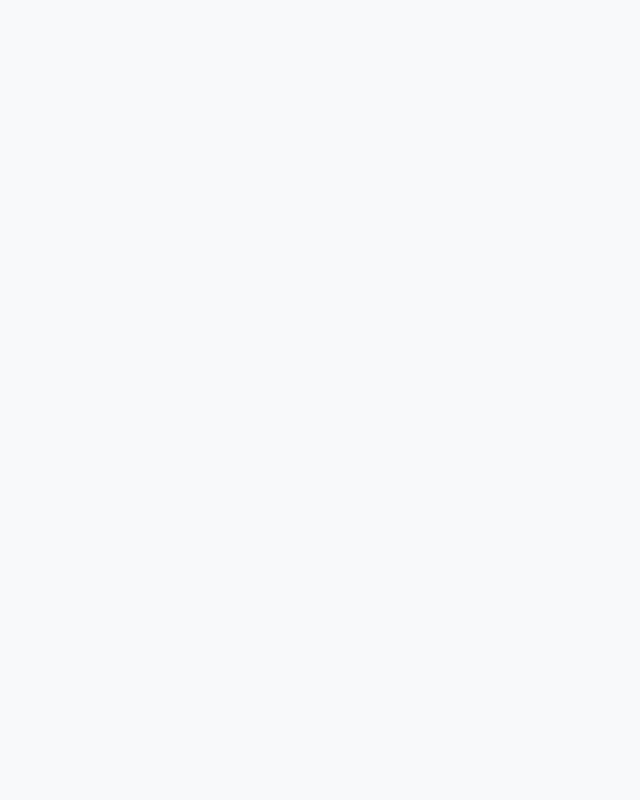
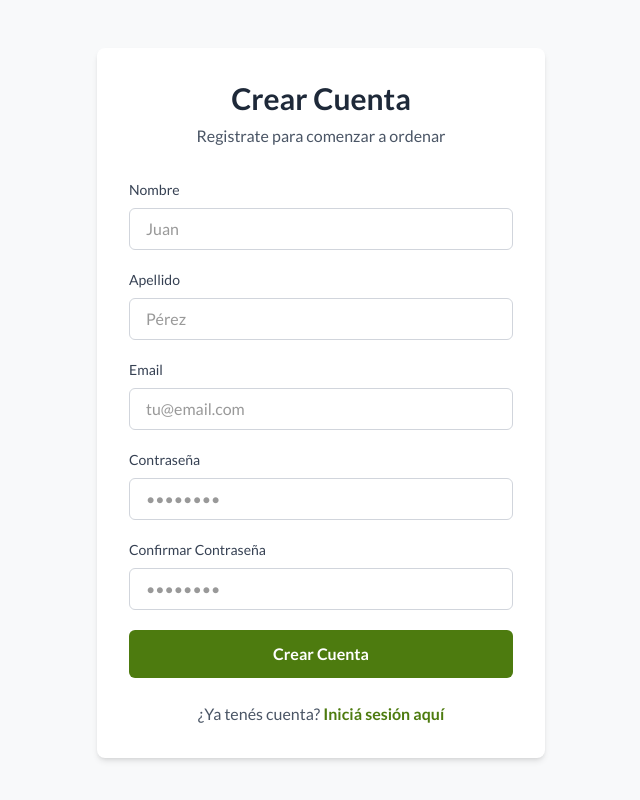
Before and after one commit to aalandev8/anima-ecommerce-front, a React (Vite) app: page /register in a window 1280 px wide. Before the commit this address had no page. Shown: the top 800 px of the page, without its empty margins (319-959 px from the left). Built offline with nearby package versions, Linux system fonts and the light colour scheme.

Commit message:
Se creo pagina de Registro

```diff
--- a/src/App.jsx
+++ b/src/App.jsx
@@ -11,6 +11,7 @@ import StoreList from "./pages/StoreList";
 import StorePage from "./pages/StorePage";
 import ProductDetail from "./pages/ProductDetail";
 import Login from "./pages/Login";
+import Register from "./pages/Register";
 
 function App() {
   return (
@@ -18,6 +19,7 @@ function App() {
       <Router>
         <Routes>
           <Route path="/" element={<Home />} />
+          <Route path="/register" element={<Register />} />
           <Route path="/login" element={<Login />} />
           <Route path="/stores/:category" element={<StoreList />} />
           <Route path="/store/:storeId" element={<StorePage />} />
--- a/src/components/ui/Navbar.jsx
+++ b/src/components/ui/Navbar.jsx
@@ -179,9 +179,7 @@ export const Navbar = () => {
                 {isUserMenuOpen && (
                   <div className="absolute right-0 mt-2 w-48 bg-white rounded-md shadow-lg py-2 z-50">
                     <div className="px-4 py-2 border-b border-gray-200">
-                      <p className="text-sm font-semibold text-gray-800">
-                        {user?.name || "Usuario"}
-                      </p>
+                      <p className="text-sm font-semibold text-gray-800">{user?.name || 'Usuario'}{user?.apellido}</p>
                       <p className="text-xs text-gray-500">{user?.email}</p>
                     </div>
                     <Link
@@ -315,20 +313,14 @@ export const Navbar = () => {
   <div className="border-t border-gray-200 mt-2 pt-2">
     <div className="px-2 py-2">
       <p className="text-sm font-semibold text-gray-800">
-                    {user?.name || "Usuario"}
+        {user?.name} {user?.lastname}
       </p>
       <p className="text-xs text-gray-500">{user?.email}</p>
     </div>
-                <Link
-                  to="/profile"
-                  className="block py-2 text-gray-700 hover:text-[#4d7b0f] font-medium"
-                >
+    <Link to="/profile" className="block py-2 text-gray-700 hover:text-[#4d7b0f] font-medium">
       Mi Perfil
     </Link>
-                <Link
-                  to="/orders"
-                  className="block py-2 text-gray-700 hover:text-[#4d7b0f] font-medium"
-                >
+    <Link to="/orders" className="block py-2 text-gray-700 hover:text-[#4d7b0f] font-medium">
       Mis Pedidos
     </Link>
     <button
--- a/src/pages/Login.jsx
+++ b/src/pages/Login.jsx
@@ -28,8 +28,10 @@ const Login = () => {
 
     try {
       const data = await authAPI.login(formData);
-      dispatch(loginSuccess({ user: data.user, token: data.token }));
-      navigate('/'); // Redirigir al home
+      dispatch(loginSuccess({
+        user: data.data.user,
+         token: data.data.token }));
+      navigate('/');
     } catch (err) {
       dispatch(loginFailure(err.response?.data?.message || 'Error al iniciar sesión'));
     }
@@ -85,7 +87,7 @@ const Login = () => {
           <button
             type="submit"
             disabled={loading}
-            className="w-full bg-primary text-white py-3 rounded-md font-semibold hover:bg-primary-dark transition-colors disabled:opacity-50 disabled:cursor-not-allowed"
+            className="w-full bg-black text-white py-3 rounded-md font-semibold hover:bg-primary-dark transition-colors disabled:opacity-50 disabled:cursor-not-allowed"
           >
             {loading ? 'Iniciando sesión...' : 'Iniciar Sesión'}
           </button>
--- /dev/null
+++ b/src/pages/Register.jsx
@@ -0,0 +1,237 @@
+import { useState } from 'react';
+import { useDispatch, useSelector } from 'react-redux';
+import { useNavigate, Link } from 'react-router-dom';
+import { loginStart, loginSuccess, loginFailure } from '@/redux/slices/authSlice';
+import { authAPI } from '@/api/auth';
+
+const Register = () => {
+  const [formData, setFormData] = useState({
+    name: '',
+    lastname: '',
+    email: '',
+    password: '',
+    confirmPassword: '',
+  });
+
+  const [validationErrors, setValidationErrors] = useState({});
+
+  const dispatch = useDispatch();
+  const navigate = useNavigate();
+  const { loading, error } = useSelector((state) => state.auth);
+
+  const handleChange = (e) => {
+    const { name, value } = e.target;
+    setFormData({
+      ...formData,
+      [name]: value,
+    });
+
+    if (validationErrors[name]) {
+      setValidationErrors({
+        ...validationErrors,
+        [name]: '',
+      });
+    }
+  };
+
+  const validateForm = () => {
+    const errors = {};
+
+    if (!formData.name.trim()) {
+      errors.name = 'El nombre es requerido';
+    }
+
+    if (!formData.lastname.trim()) {
+      errors.lastname = 'El apellido es requerido';
+    }
+
+    if (!formData.email.trim()) {
+      errors.email = 'El email es requerido';
+    } else if (!/\S+@\S+\.\S+/.test(formData.email)) {
+      errors.email = 'El email no es válido';
+    }
+
+    if (!formData.password) {
+      errors.password = 'La contraseña es requerida';
+    } else if (formData.password.length < 6) {
+      errors.password = 'La contraseña debe tener al menos 6 caracteres';
+    }
+
+    if (!formData.confirmPassword) {
+      errors.confirmPassword = 'Debes confirmar tu contraseña';
+    } else if (formData.password !== formData.confirmPassword) {
+      errors.confirmPassword = 'Las contraseñas no coinciden';
+    }
+
+    return errors;
+  };
+
+  const handleSubmit = async (e) => {
+    e.preventDefault();
+
+    const errors = validateForm();
+    if (Object.keys(errors).length > 0) {
+      setValidationErrors(errors);
+      return;
+    }
+
+    dispatch(loginStart());
+
+    try {
+      const data = await authAPI.register({
+        nombre: formData.name,
+        apellido: formData.lastname,
+        email: formData.email,
+        password: formData.password,
+      });
+
+      // Tu backend devuelve { success, message, data: { user, token } }
+      dispatch(loginSuccess({
+        user: data.data.user,
+        token: data.data.token
+      }));
+      navigate('/');
+    } catch (err) {
+      const errorMessage = err.response?.data?.message || 'Error al registrarse';
+      dispatch(loginFailure(errorMessage));
+    }
+  };
+
+  return (
+    <div className="min-h-screen bg-neutral-light flex items-center justify-center px-4 py-12">
+      <div className="max-w-md w-full bg-white rounded-lg shadow-md p-8">
+        <div className="text-center mb-8">
+          <h2 className="text-3xl font-bold text-gray-800">Crear Cuenta</h2>
+          <p className="text-gray-600 mt-2">Registrate para comenzar a ordenar</p>
+        </div>
+
+        {error && (
+          <div className="bg-red-100 border border-red-400 text-red-700 px-4 py-3 rounded mb-4">
+            {error}
+          </div>
+        )}
+
+        <form onSubmit={handleSubmit} className="space-y-5">
+          <div>
+            <label htmlFor="nombre" className="block text-sm font-medium text-gray-700 mb-2">
+              Nombre
+            </label>
+            <input
+              type="text"
+              id="name"
+              name="name"
+              value={formData.name}
+              onChange={handleChange}
+              className={`w-full px-4 py-2 border rounded-md focus:outline-none focus:ring-2 focus:ring-[#4d7b0f] ${
+                validationErrors.name ? 'border-red-500' : 'border-gray-300'
+              }`}
+              placeholder="Juan"
+            />
+            {validationErrors.name && (
+              <p className="text-red-500 text-sm mt-1">{validationErrors.name}</p>
+            )}
+          </div>
+
+          <div>
+            <label htmlFor="apellido" className="block text-sm font-medium text-gray-700 mb-2">
+              Apellido
+            </label>
+            <input
+              type="text"
+              id="lastname"
+              name="lastname"
+              value={formData.lastname}
+              onChange={handleChange}
+              className={`w-full px-4 py-2 border rounded-md focus:outline-none focus:ring-2 focus:ring-[#4d7b0f] ${
+                validationErrors.lastname ? 'border-red-500' : 'border-gray-300'
+              }`}
+              placeholder="Pérez"
+            />
+            {validationErrors.lastname && (
+              <p className="text-red-500 text-sm mt-1">{validationErrors.lastname}</p>
+            )}
+          </div>
+
+          <div>
+            <label htmlFor="email" className="block text-sm font-medium text-gray-700 mb-2">
+              Email
+            </label>
+            <input
+              type="email"
+              id="email"
+              name="email"
+              value={formData.email}
+              onChange={handleChange}
+              className={`w-full px-4 py-2 border rounded-md focus:outline-none focus:ring-2 focus:ring-[#4d7b0f] ${
+                validationErrors.email ? 'border-red-500' : 'border-gray-300'
+              }`}
+              placeholder="tu@email.com"
+            />
+            {validationErrors.email && (
+              <p className="text-red-500 text-sm mt-1">{validationErrors.email}</p>
+            )}
+          </div>
+
+          <div>
+            <label htmlFor="password" className="block text-sm font-medium text-gray-700 mb-2">
+              Contraseña
+            </label>
+            <input
+              type="password"
+              id="password"
+              name="password"
+              value={formData.password}
+              onChange={handleChange}
+              className={`w-full px-4 py-2 border rounded-md focus:outline-none focus:ring-2 focus:ring-[#4d7b0f] ${
+                validationErrors.password ? 'border-red-500' : 'border-gray-300'
+              }`}
+              placeholder="••••••••"
+            />
+            {validationErrors.password && (
+              <p className="text-red-500 text-sm mt-1">{validationErrors.password}</p>
+            )}
+          </div>
+
+          <div>
+            <label htmlFor="confirmPassword" className="block text-sm font-medium text-gray-700 mb-2">
+              Confirmar Contraseña
+            </label>
+            <input
+              type="password"
+              id="confirmPassword"
+              name="confirmPassword"
+              value={formData.confirmPassword}
+              onChange={handleChange}
+              className={`w-full px-4 py-2 border rounded-md focus:outline-none focus:ring-2 focus:ring-[#4d7b0f] ${
+                validationErrors.confirmPassword ? 'border-red-500' : 'border-gray-300'
+              }`}
+              placeholder="••••••••"
+            />
+            {validationErrors.confirmPassword && (
+              <p className="text-red-500 text-sm mt-1">{validationErrors.confirmPassword}</p>
+            )}
+          </div>
+
+          <button
+            type="submit"
+            disabled={loading}
+            className="w-full bg-[#4d7b0f] text-white py-3 rounded-md font-semibold hover:bg-[#3d6108] transition-colors disabled:opacity-50 disabled:cursor-not-allowed"
+          >
+            {loading ? 'Creando cuenta...' : 'Crear Cuenta'}
+          </button>
+        </form>
+
+        <div className="mt-6 text-center">
+          <p className="text-gray-600">
+            ¿Ya tenés cuenta?{' '}
+            <Link to="/login" className="text-[#4d7b0f] font-semibold hover:underline">
+              Iniciá sesión aquí
+            </Link>
+          </p>
+        </div>
+      </div>
+    </div>
+  );
+};
+
+export default Register;
```
Lines whose indentation alone changed are shown as unchanged.
